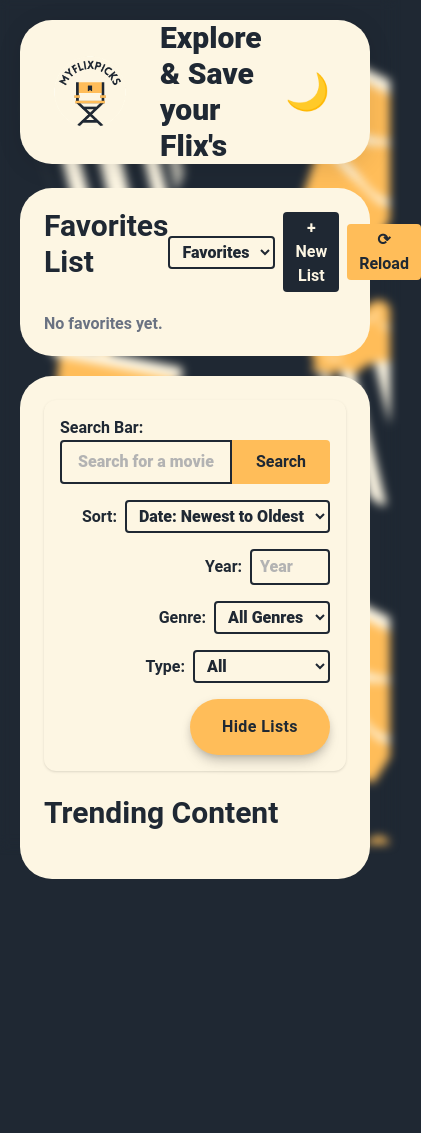
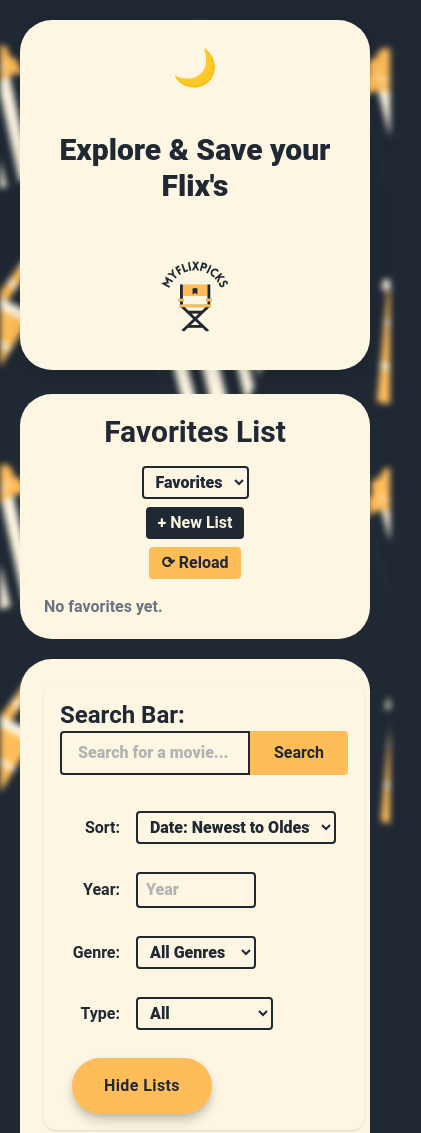
Before and after one commit to igarridosi/MyFlixPicks, a website built with Vite: page index.html in a window 390 px wide. Shown: the top 1133 px of the page, 421 px wide, since content can reach past the window. Before the commit the page ends 899 px from the top, so only its background shows below. Built offline with nearby package versions, Linux system fonts and the light colour scheme; no server answers.

Commit message:
Responsive design update

```diff
--- a/index.html
+++ b/index.html
@@ -12,10 +12,10 @@
   </head>
   <body class="flex justify-center bg-cover">
     <div id="app" class="container">
-      <nav class="flex justify-between items-center bg-beis m-5 py-0 border-0 rounded-4xl shadow-custom">
-        <div class="flex flex-row items-center w-2/5">
+      <nav class="flex flex-col-reverse md:flex-row justify-between items-center bg-beis m-5 py-0 border-0 rounded-4xl shadow-custom">
+        <div class="flex flex-col-reverse md:flex-row items-center md:w-2/5">
           <img src="/images/MyFlixPicks-Photoroom.png" alt="" class="w-[150px]">
-          <h2 class="text-darkblue font-extrabold text-3xl">Explore & Save your Flix's</h2>
+          <h2 class="text-darkblue font-extrabold mt-5 md:m-0 md:p-0 text-3xl p-4 text-center">Explore & Save your Flix's</h2>
         </div>
         <!--
         <ul class="menu list-none flex justify-around w-2/5 text-2xl">
@@ -26,12 +26,12 @@
         </ul>
         -->
 
-        <span id="theme-toggle" class="cursor-pointer text-4xl px-10 py-2 rounded text-white transition" aria-label="Toggle light/dark mode">🌙</span>
+        <span id="theme-toggle" class="cursor-pointer text-4xl px-10 py-2 rounded text-white transition mt-5 md:mt-0" aria-label="Toggle light/dark mode">🌙</span>
       </nav>
       <section class="p-6 border-0 mt-6 bg-beis m-5 py-5 rounded-4xl">
-        <div class="flex justify-between items-center mb-4">
-          <h2 class="text-3xl font-bold mb-4">Your Lists</h2>
-          <div class="flex items-center gap-2">
+        <div class="flex flex-col md:flex-row justify-between items-center mb-4">
+          <h2 class="text-3xl font-bold mb-4"></h2>
+          <div class="flex items-center gap-2 flex-col md:flex-row">
             <select id="list-select" class="px-2 py-1 rounded border border-darkblue bg-beis text-darkblue"></select>
             <button id="add-list-btn" class="px-3 py-1 bg-darkblue text-white rounded hover:bg-blue-700 transition" aria-label="Add new custom list">+ New List</button>
             <button id="reload-page-btn" class="px-3 py-1 bg-dishmaster text-darkblue rounded hover:bg-yellow-300 transition" aria-label="Reload page">⟳ Reload</button>
@@ -42,17 +42,17 @@
       <main class="bg-beis m-5 py-0 border-0 rounded-4xl">
         <section class="p-6">
           <!-- Improved Filter and Search Bar UI -->
-          <div class="flex flex-col md:flex-row items-center justify-around gap-4 mb-6 bg-beis rounded-xl shadow p-4">
+          <div class="flex flex-col md:flex-row items-center justify-around gap-4 mb-6 w-[20rem] md:w-auto bg-beis rounded-xl shadow p-4">
             <div class="flex flex-row items-center w-full md:w-auto">
               <div class="flex flex-col">
-                <label for="sort-main">Search Bar:</label>
+                <label for="sort-main" class="text-2xl">Search Bar:</label>
                 <input id="search-input" type="text" placeholder="Search for a movie..." class="border border-gray-300 rounded-l px-4 py-2 w-full md:w-80 focus:outline-none focus:ring-2 focus:ring-blue-400 transition" />
               </div>
 
               <button id="search-btn" class="bg-darkblue text-white px-6 py-2.5 rounded-r hover:bg-blue-700 transition font-semibold self-end">Search</button>
             </div>
-            <div class="flex flex-wrap gap-4 items-center justify-end w-full md:w-auto">
-              <div class="flex items-center space-x-2">
+            <div class="flex flex-wrap gap-4 mt-5 md:mt-0 items-center justify-start md:justify-end w-full md:w-auto">
+              <div class="filter-bar-row">
                 <label for="sort-main">Sort:</label>
                 <select id="sort-main" class="border border-gray-300 rounded px-2 py-1 bg-gray-50 focus:outline-none focus:ring-2 focus:ring-blue-400 transition">
                   <option value="date-desc" selected>Date: Newest to Oldest</option>
@@ -61,18 +61,18 @@
                   <option value="rating-asc">Rating: Low to High</option>
                 </select>
               </div>
-              <div class="flex items-center space-x-2">
+              <div class="filter-bar-row">
                 <label for="filter-year">Year:</label>
                 <input id="filter-year" type="number" min="1900" max="2100" placeholder="Year" class="border border-gray-300 rounded px-2 py-1 w-20 bg-gray-50 focus:outline-none focus:ring-2 focus:ring-blue-400 transition" />
               </div>
-              <div class="flex items-center space-x-2">
+              <div class="filter-bar-row">
                 <label for="filter-genre">Genre:</label>
                 <select id="filter-genre" class="border border-gray-300 rounded px-2 py-1 bg-gray-50 focus:outline-none focus:ring-2 focus:ring-blue-400 transition">
                   <option value="">All Genres</option>
                   <!-- Genres will be populated dynamically -->
                 </select>
               </div>
-              <div class="flex items-center space-x-2">
+              <div class="filter-bar-row">
                 <label for="filter-type">Type:</label>
                 <select id="filter-type" class="border border-gray-300 rounded px-2 py-1 bg-gray-50 focus:outline-none focus:ring-2 focus:ring-blue-400 transition">
                   <option value="all" selected>All</option>
--- a/src/js/components/movieCard.js
+++ b/src/js/components/movieCard.js
@@ -95,7 +95,7 @@ const inAnyList = lists.some(list => list.movies.some(m => m.id === movie.id));
 // Add to List (+) button (only if not in any list)
 if (!inAnyList) {
     const addBtn = document.createElement('button');
-    addBtn.className = 'absolute top-1 left-13 bg-dishmaster text-darkblue rounded-full w-9 h-9 flex items-center justify-center shadow hover:scale-105 transition z-20';
+    addBtn.className = 'absolute top-1 left-10 md:left-13 bg-dishmaster text-darkblue rounded-full w-9 h-9 flex items-center justify-center shadow hover:scale-105 transition z-20';
     addBtn.innerHTML = `<span class="text-xl font-bold">+</span>`;
     addBtn.title = 'Save to list';
     addBtn.onclick = e => {
--- a/src/style.css
+++ b/src/style.css
@@ -67,6 +67,9 @@ body::before {
   filter: blur(5px);
   z-index: -1;
   transition: background-image 0.3s;
+  background-size: cover;
+  background-position: center;
+  background-repeat: no-repeat;
 }
 
 .dark body::before {
@@ -197,3 +200,31 @@ input::placeholder {
   background-color: #96969683 !important;
   color: var(--color-darkblue) !important;
 }
+
+
+
+@media (max-width: 768px) {
+  .filter-bar-row {
+    display: flex;
+    align-items: center;
+    gap: 0.5rem;
+    margin-bottom: 0.75rem;
+  }
+  .filter-bar-row label {
+    min-width: 60px;
+    font-weight: 600;
+    margin-right: 0.5rem;
+    text-align: right;
+  }
+  .filter-bar-row input,
+  .filter-bar-row select {
+    flex: 1 1 0;
+    min-width: 120px;
+    max-width: 200px;
+  }
+  body::before {
+    background-size: cover;
+    background-position: center;
+    filter: blur(3px); /* slightly less blur for mobile if desired */
+  }
+}
```
